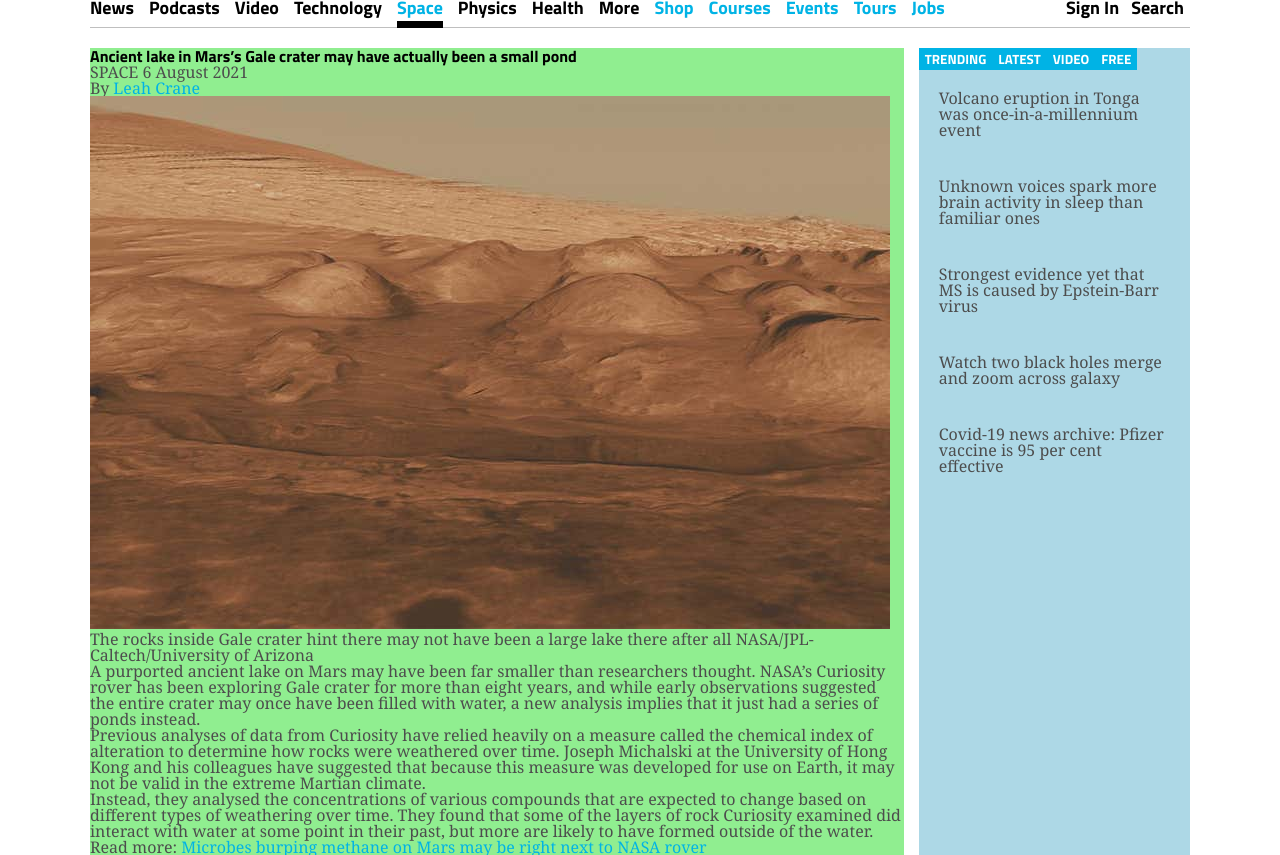
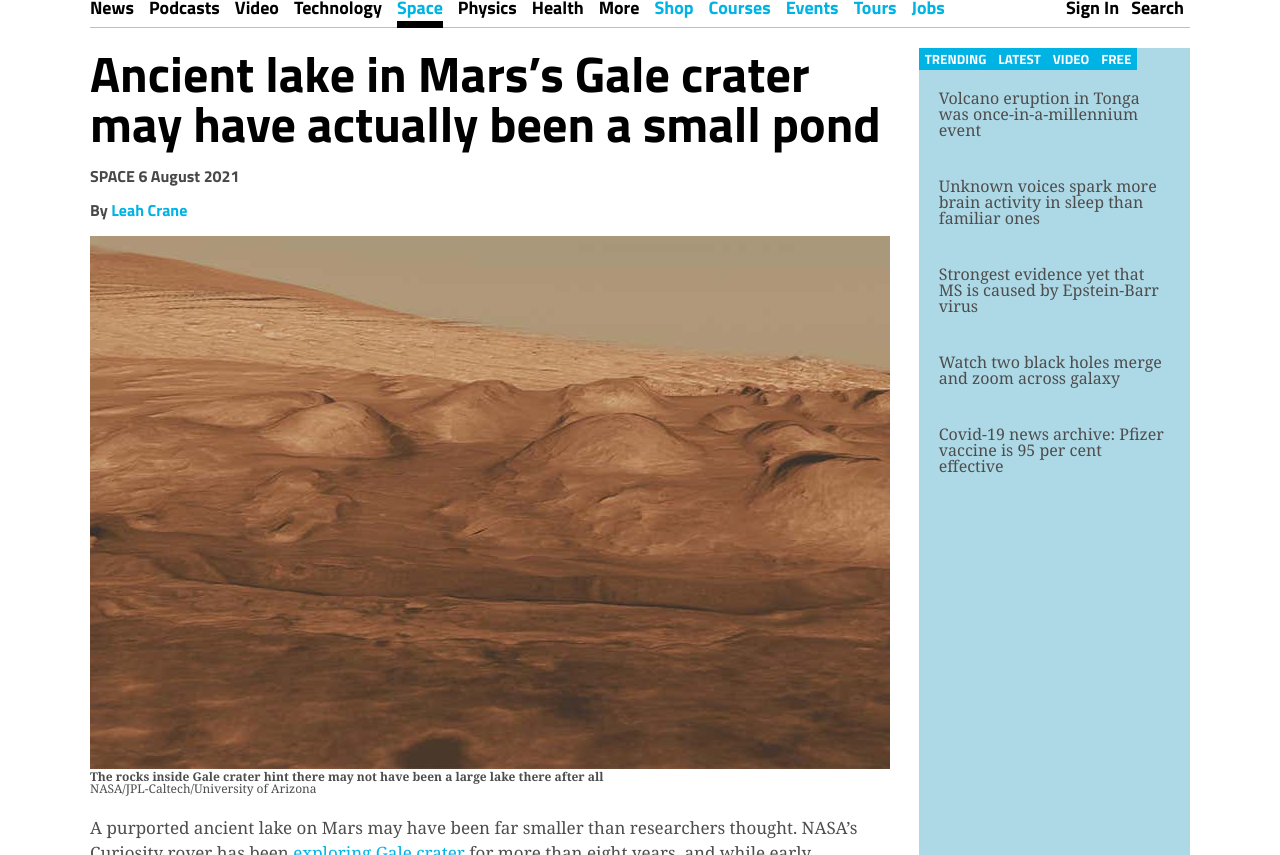
Before and after one commit to sheacronin/article-css, a plain HTML site: page index.html in a window 1280 px wide. Shown: the part 97-952 px from the top of the page. Drawn offline with Linux system fonts and the light colour scheme.

Commit message:
Style main article

```diff
--- a/index.html
+++ b/index.html
@@ -59,10 +59,10 @@
                 </figcaption>
             </figure>
             <p>
-                A purported ancient lake on Mars may have been far smaller than researchers thought. NASA’s Curiosity rover has been exploring Gale crater for more than eight years, and while early observations suggested the entire crater may once have been filled with water, a new analysis implies that it just had a series of ponds instead.
+                A purported ancient lake on Mars may have been far smaller than researchers thought. NASA’s Curiosity rover has been <a href="#">exploring Gale crater</a> for more than eight years, and while early observations suggested the entire crater may once have been filled with water, a new analysis implies that it just had a series of ponds instead.
             </p>
             <p>
-                Previous analyses of data from Curiosity have relied heavily on a measure called the chemical index of alteration to determine how rocks were weathered over time. Joseph Michalski at the University of Hong Kong and his colleagues have suggested that because this measure was developed for use on Earth, it may not be valid in the extreme Martian climate.
+                Previous analyses of data from Curiosity have relied heavily on a measure called the chemical index of alteration to determine how rocks were weathered over time. <a href="#">Joseph Michalski</a> at the University of Hong Kong and his colleagues have suggested that because this measure was developed for use on Earth, it may not be valid in the extreme Martian climate.
             </p>
             <p>
                 Instead, they analysed the concentrations of various compounds that are expected to change based on different types of weathering over time. They found that some of the layers of rock Curiosity examined did interact with water at some point in their past, but more are likely to have formed outside of the water.
@@ -74,7 +74,7 @@
                 “Over hundreds of metres of strata, it seems that the only layers that are demonstrably lacustrine [formed in a lake] are the lower few metres,” says Michalski. “Of the rocks visited by the rover… the fraction that is demonstrably lacustrine is something like 1 per cent.”
             </p>
             <p>
-                These rocks were mostly in the lowest few metres of sediments in the crater, suggesting the lake was not nearly as deep or extensive as we thought. “There was likely a small lake or more likely a series of small lakes in the floor of Gale crater, but these were shallow ponds,” says Michalski.
+                These rocks were mostly in the lowest few metres of <a href="#">sediments in the crater</a>, suggesting the lake was not nearly as deep or extensive as we thought. “There was likely a small lake or more likely a series of small lakes in the floor of Gale crater, but these were shallow ponds,” says Michalski.
             </p>
             <p>
                 The rocks that didn’t form in water appeared to be volcanic, so Michalski says that they may have formed out of ash from volcanic eruptions after the water in Gale crater had dried up. Observations by other Mars missions have hinted that these sediments were deposited by wind, not water, so this may solve that mismatch.
--- a/style.css
+++ b/style.css
@@ -64,7 +64,7 @@ body {
     color: #4d4d4d;
 }
 
-h1, h2, h4, button {
+h1, h2, h3, h4, button {
     font-family: Titillium Web,Helvetica,Trebuchet MS,Arial,sans-serif;
     color: black;
 }
@@ -191,8 +191,37 @@ main {
 }
 
 /* Article */
-.main-article {
-    background: lightgreen;
+
+.main-article h2 {
+    font-size: 50px;
+    margin-bottom: 20px;
+}
+
+.main-article h3 {
+    color: #484848;
+    margin-bottom: 18px;
+}
+
+figcaption {
+    color: #4d4d4d;
+    font-size: 12px;
+    margin-bottom: 20px;
+}
+
+figcaption b {
+    font-weight: bold;
+    display: block;
+}
+
+.main-article p {
+    line-height: 1.5625rem;
+    font-size: 17px;
+}
+
+.callout {
+    background: #f5f5f5;
+    padding: 10px;
+    margin: 20px;
 }
 
 /* Sidebar */
```
